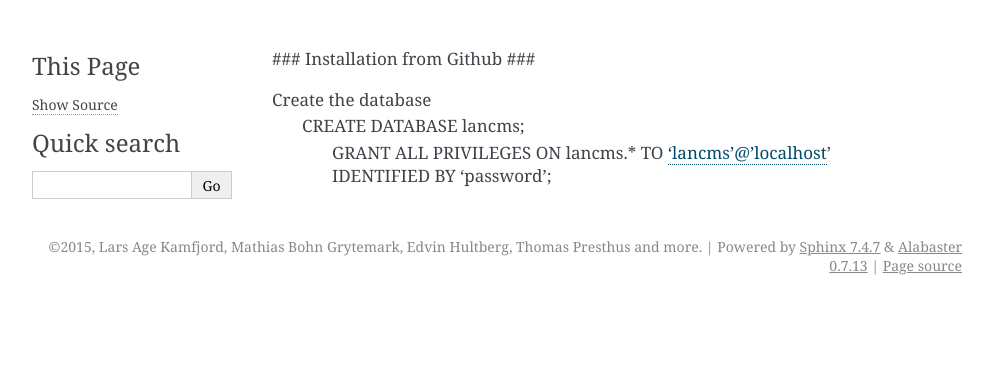
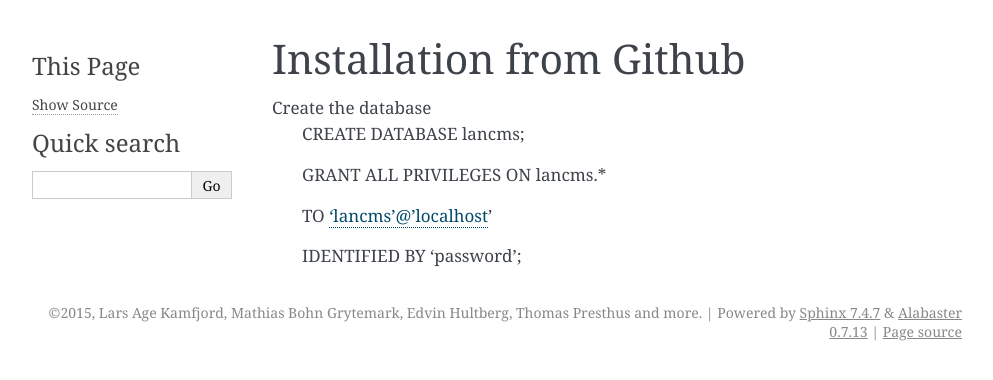
Before and after one commit to lancms/lancms1, a Sphinx documentation site: the page built from docs/source/install.rst, in a window 1280 px wide. Shown: the top 380 px of the page, without its empty margins (148-1141 px from the left). Built offline with Sphinx 7.4.7, drawn with Linux system fonts in a browser that asks for light colours; formulas are drawn with MathJax 3; part of the change alters nothing that is shown.

Commit message:
Adding a beginning for documentation-system

```diff
--- a/docs/source/Installation/install.rst
+++ b/docs/source/install.rst
@@ -1,7 +1,14 @@
-### Installation from Github ###
+.. _installation:
+
+
+Installation from Github
+========================
 
 Create the database
-   CREATE DATABASE lancms;
+	CREATE DATABASE lancms;
+
 	GRANT ALL PRIVILEGES ON lancms.*
+
 	TO 'lancms'@'localhost'
+
 	IDENTIFIED BY 'password';
```
